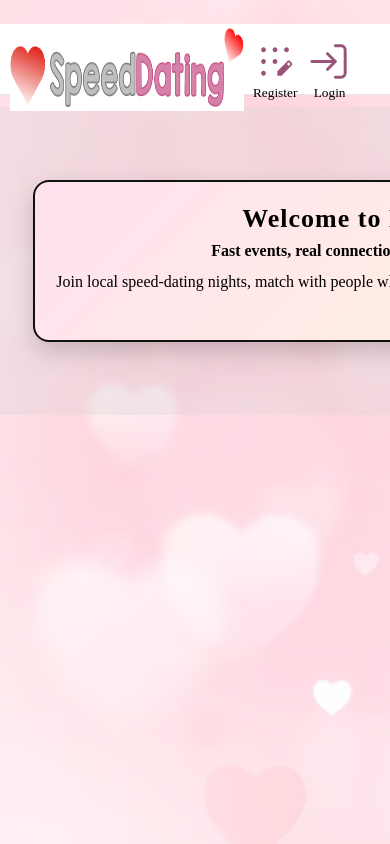
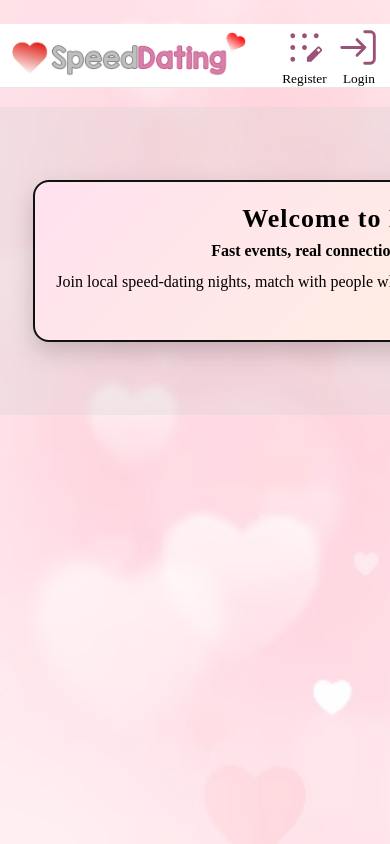
Before and after one commit to springfeld7/dt198g-group1-frontend, an Angular app: page / in a window 390 px wide. Shown: the top 844 px of the page. Built offline with nearby package versions, Linux system fonts and the light colour scheme.

Commit message:
fixed merge again

```diff
--- a/src/app/shared/header/header.component.scss
+++ b/src/app/shared/header/header.component.scss
@@ -47,83 +47,28 @@ a {
 }
 
 .logo {
-  height: 84px;
-}
-
-// Desktop
-.header-container {
-  height: 80px;
-  grid-template-columns: 1fr 1fr 1fr;
-}
-
-.logo {
-  height: 84px;
-  cursor:grab;
+  cursor: grab;
   transition: transform 120ms ease;
   transform-origin: center;
+
+  &:hover {
+    transform: scale(1.05);
+  }
+
+  &:active {
+    cursor: grabbing;
+    animation: grab-squeeze 200ms ease-out 1;
+  }
 }
 
 @keyframes grab-squeeze {
   0% {
     transform: scale(1);
   }
-  40% {
-    transform: scale(0.94, 1.06);
+  50% {
+    transform: scale(0.92, 1.08);
   }
   100% {
     transform: scale(1);
   }
 }
-
-.logo:hover {
-  transform: scale(1.03);
-}
-
-.logo:active {
-  cursor: grabbing;
-  animation: grab-squeeze 180ms ease-out;
-}
-
-// Mobile
-@media (max-width: 768px) {
-  .header-container {
-    height: 70px;
-    grid-template-columns: 1fr auto 1fr;
-  }
-
-  .logo {
-  height: 84px;
-  cursor:grab;
-  transition: transform 120ms ease;
-  transform-origin: center;
-}
-
-@keyframes grab-squeeze {
-  0% {
-    transform: scale(1);
-  }
-  40% {
-    transform: scale(0.94, 1.06);
-  }
-  100% {
-    transform: scale(1);
-  }
-}
-
-.logo:hover {
-  transform: scale(1.03);
-}
-
-.logo:active {
-  cursor: grabbing;
-  animation: grab-squeeze 180ms ease-out;
-}
-
-  .header-middle {
-    font-size: 10px;
-  }
-
-  .header-left {
-    padding-left: 10px;
-  }
-}
--- a/src/app/shared/header/menu/menu.component.scss
+++ b/src/app/shared/header/menu/menu.component.scss
@@ -21,7 +21,7 @@
 }
 
 .hamburger.is-active .bar:nth-child(1) {
-  transform: translateY(6pt) rotate(45deg);
+  transform: translateY(7pt) rotate(45deg);
 }
 
 .hamburger.is-active .bar:nth-child(2) {
@@ -29,7 +29,7 @@
 }
 
 .hamburger.is-active .bar:nth-child(3) {
-  transform: translateY(-6pt) rotate(-45deg);
+  transform: translateY(-7pt) rotate(-45deg);
 }
 
 .menu-dropdown {
```
